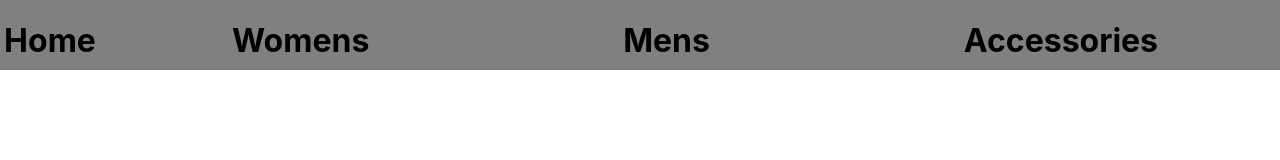
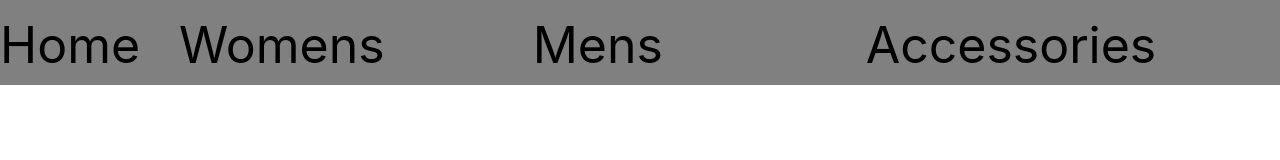
Before and after one commit to mlc03e/looking-frontend, a React (Create React App) app: page / in a window 1280 px wide. Shown: the top 160 px of the page. Built offline with nearby package versions, Linux system fonts and the light colour scheme; no server answers.

Commit message:
routes and links styled

```diff
--- a/src/App.css
+++ b/src/App.css
@@ -31,18 +31,21 @@
   grid-gap: 10px;
   background-color: grey;
   padding-bottom: 20px;
+  padding-top: 15px;
 }
-.navBar h1:hover {
-  color: white;
+.navBar a:hover {
+  color: red;
 
 }
 .women {
   display: flex;
   flex-direction: column;
+  /* margin-top: 15px; */
 }
 .men {
   display: flex;
   flex-direction: column;
+  /* margin-top: 15px; */
 }
 .navBar ul {
   width: 40%;
--- a/src/App.js
+++ b/src/App.js
@@ -3,7 +3,9 @@ import logo from './logo.svg';
 import './App.css';
 import Navbar from './Navbar'
 import DepartmentsContainer from './DepartmentsContainer'
-import BackgroundImgs from './BackgroundImgs'
+
+import { BrowserRouter as Router, Route, Link, Redirect } from "react-router-dom";
+import Department from './Department'
 
 class App extends Component {
   state= {
@@ -14,12 +16,17 @@ class App extends Component {
     .then(response => response.json())
     .then(departments => this.setState({departments}))
   }
+
   render() {
+    const departmentNames = this.state.departments.map(d => d.name)
+    console.log(departmentNames);
     return (
       <div className="App">
-        <Navbar departments={this.state.departments}/>
+        <>
+          <Route path="/" component={()=><Navbar departments={this.state.departments}/>}/>
+          <Route path="/Women's" exact component={Department}/>
 
-        <BackgroundImgs />
+        </>
       </div>
     );
   }
--- /dev/null
+++ b/src/Department.js
@@ -0,0 +1,15 @@
+import React, { Component } from 'react';
+
+class Department extends Component {
+
+  render() {
+    return (
+      <div>
+        <h2> hello </h2>
+      </div>
+    );
+  }
+
+}
+
+export default Department;
--- a/src/DepartmentsContainer.js
+++ b/src/DepartmentsContainer.js
@@ -13,7 +13,7 @@ class DepartmentsContainer extends Component {
     return (
       <div>
         <ul>
-          {this.props.categories.map(c =>  <Link to= {`/${this.props.departments.name}/${c.name}`}>{`${c.name}`}</Link>)}
+          {this.props.categories.map(c =>  <Link to= {`/${this.props.departments.name}/${c.name}`} style={{fontSize: "30px", textDecoration: "none"}}>{`${c.name}`}</Link>)}
         </ul>
 
       </div>
--- a/src/Navbar.js
+++ b/src/Navbar.js
@@ -1,6 +1,7 @@
 import React, { Component } from 'react';
 import DepartmentsContainer from './DepartmentsContainer'
-// import { BrowserRouter as Router, Route, Link } from "react-router-dom";
+import { BrowserRouter as Router, Route, Link } from "react-router-dom";
+import BackgroundImgs from './BackgroundImgs'
 
 class Navbar extends Component {
   state= {
@@ -48,18 +49,19 @@ categoriesMouseLeave=()=> {
     return (
 
       <div className= 'navBar'>
-        <h1> Home </h1>
+        <Link to= '/' style={{fontSize: "50px", color: "#000000", textDecoration: 'none' }}> Home </Link>
         <div className='women'>
-          <h1 onMouseEnter= {this.womenMouseOver} onMouseLeave= {this.categoriesMouseLeave}> Womens </h1>
+          <Link to= "/Women's" style={{fontSize: "50px", color: "#000000", textDecoration: 'none' }} onMouseEnter= {this.womenMouseOver} onMouseLeave= {this.categoriesMouseLeave}> Womens </Link>
           {this.state.showWomen && <DepartmentsContainer departments={this.props.departments[0]} categories={categories[0]}/>}
         </div>
         <div className='men'>
-          <h1 onMouseEnter= {this.menMouseOver} onMouseLeave= {this.categoriesMouseLeave}> Mens </h1>
+          <Link to= "/Men's" style={{fontSize: "50px", color: "#000000", textDecoration: 'none' }} onMouseEnter= {this.menMouseOver} onMouseLeave= {this.categoriesMouseLeave}> Mens </Link>
           {this.state.showMen && <DepartmentsContainer departments={this.props.departments[1]} categories={categories[1]}/>}
         </div>
         <div className= 'accessoies'>
-          <h1 onMouseEnter= {this.accessoiesMouseOver} onMouseLeave= {this.categoriesMouseLeave}> Accessories </h1>
+          <Link to= "/Accessories" style={{fontSize: "50px", color: "#000000", textDecoration: 'none' }} onMouseEnter= {this.accessoiesMouseOver} onMouseLeave= {this.categoriesMouseLeave}> Accessories </Link>
           {this.state.showAccessories && <DepartmentsContainer departments={this.props.departments[2]} categories={categories[2]}/>}
+          <BackgroundImgs />
         </div>
       </div>
 
```
